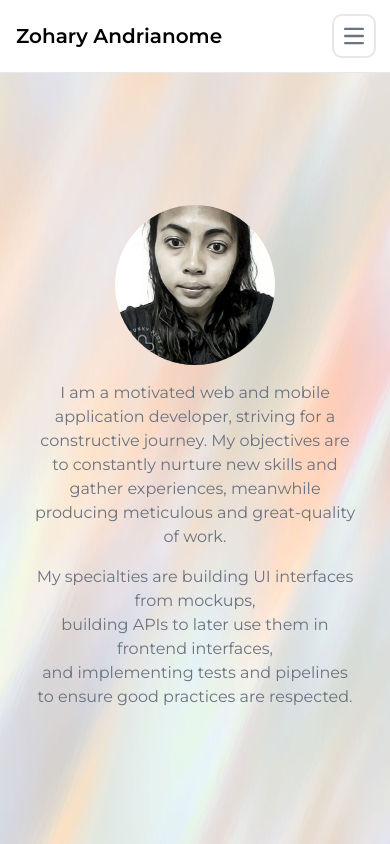
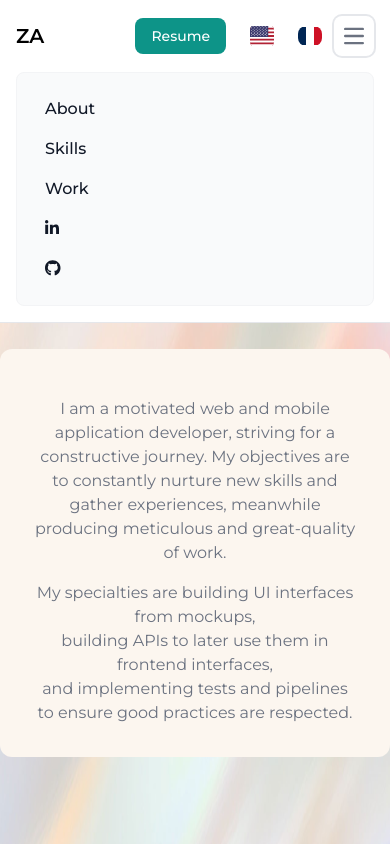
Before and after one commit to zoharyAnd/nextJS-portfolio, a Next.js app: page / in a window 390 px wide. Both pictures are taken after a click on the button "Open main menu". Built offline with nearby package versions, Linux system fonts and the light colour scheme.

Commit message:
Navbar responsive, Banner responsive

```diff
--- a/app/components/Banner.tsx
+++ b/app/components/Banner.tsx
@@ -9,7 +9,7 @@ const Banner = () => {
         <div className="w-40 h-40 rounded-full overflow-hidden relative z-0">
           <Image src="/profile-avatar.jpeg" alt="profile" width={200} height={200} objectFit="cover" />
         </div>
-        <div className="relative text-center px-8">
+        <div className="relative text-center bg-[#fcf6ef] lg:bg-transparent rounded-xl mt-8 ld:mt-0 p-8 lg:py-0">
           <p className="py-4">I am a motivated web and mobile application developer, striving for a constructive journey. My objectives are to constantly nurture new skills and gather experiences, meanwhile producing meticulous and great-quality of work.</p>
           <p>My specialties are building UI interfaces from mockups,<br /> building APIs to later use them in frontend interfaces, <br /> and implementing tests and pipelines to ensure good practices are respected. </p>
         </div>
--- a/app/components/Navbar.tsx
+++ b/app/components/Navbar.tsx
@@ -1,59 +1,130 @@
+"use client";
+
 import Link from "next/link";
 import { FontAwesomeIcon } from "@fortawesome/react-fontawesome";
-import {
-  faMagnifyingGlass,
-  faCircleStop
-} from "@fortawesome/free-solid-svg-icons";
-
 import {
   faLinkedinIn,
   faGithub
 } from "@fortawesome/free-brands-svg-icons";
+import { useEffect, useRef, useState } from "react";
 
 const Navbar = () => {
+  const [open, setOpen] = useState<boolean>(false);
+  const menuRef = useRef(null);
+
+  useEffect(() => {
+    const handleClickOutside = (event: MouseEvent) => {
+      if (
+        menuRef.current &&
+        (menuRef.current as any) instanceof Element &&
+        !(menuRef.current as any).contains(event.target)
+      ) {
+        setOpen(false);
+      }
+    };
+
+    document.addEventListener('mousedown', handleClickOutside);
+    return () => {
+      document.removeEventListener('mousedown', handleClickOutside);
+    };
+  }, [menuRef]);
+
+  const menuButtons = (
+    <>
+      <button type="button" className="text-white bg-teal-600 hover:bg-teal-800 focus:ring-4 focus:outline-none focus:ring-teal-300 font-medium rounded-lg text-sm px-4 py-2 text-center mx-3 ml-6" title="resume">Resume</button>
+      <button type="button" className="w-6 h-5 text-center mx-3 rounded-sm overflow-hidden flex items-center justify-center" title="en">
+        <svg className="w-6 h-6 rounded-md" aria-hidden="true" xmlns="http://www.w3.org/2000/svg" xmlnsXlink="http://www.w3.org/1999/xlink" viewBox="0 0 3900 3900"><path fill="#b22234" d="M0 0h7410v3900H0z" /><path d="M0 450h7410m0 600H0m0 600h7410m0 600H0m0 600h7410m0 600H0" stroke="#fff" strokeWidth="300" /><path fill="#3c3b6e" d="M0 0h2964v2100H0z" /><g fill="#fff"><g id="d"><g id="c"><g id="e"><g id="b"><path id="a" d="M247 90l70.534 217.082-184.66-134.164h228.253L176.466 307.082z" /><use xlinkHref="#a" y="420" /><use xlinkHref="#a" y="840" /><use xlinkHref="#a" y="1260" /></g><use xlinkHref="#a" y="1680" /></g><use xlinkHref="#b" x="247" y="210" /></g><use xlinkHref="#c" x="494" /></g><use xlinkHref="#d" x="988" /><use xlinkHref="#c" x="1976" /><use xlinkHref="#e" x="2470" /></g></svg>
+      </button>
+      <button type="button" className="w-6 h-5 text-center mx-3 rounded-lg overflow-hidden flex items-center justify-center md:mr-0" title="fr">
+        <svg className="w-full h-full" xmlns="http://www.w3.org/2000/svg" id="flag-icons-fr" viewBox="0 0 640 480">
+          <path fill="#fff" d="M0 0h640v480H0z" />
+          <path fill="#002654" d="M0 0h213.3v480H0z" />
+          <path fill="#ce1126" d="M426.7 0H640v480H426.7z" />
+        </svg>
+      </button>
+    </>
+  );
+
+  const menuList = (
+    <>
+      <ul className="w-full md:w-auto flex flex-col p-4 md:p-0 mt-4 font-medium border border-gray-100 rounded-lg bg-gray-50 md:flex-row md:space-x-8 md:mt-0 md:border-0 md:bg-white">
+        <li>
+          <Link
+            href="#about"
+            className="block py-2 pl-3 pr-4 text-gray-900 rounded hover:bg-gray-100 md:hover:bg-transparent md:hover:text-teal-700 md:p-0"
+            onClick={() => setOpen(false)}
+          >About</Link>
+        </li>
+        <li>
+          <Link
+            href="#skills"
+            className="block py-2 pl-3 pr-4 text-gray-900 rounded hover:bg-gray-100 md:hover:bg-transparent md:hover:text-teal-700 md:p-0"
+            onClick={() => setOpen(false)}
+          >Skills</Link>
+        </li>
+        <li>
+          <Link
+            href="#work"
+            className="block py-2 pl-3 pr-4 text-gray-900 rounded hover:bg-gray-100 md:hover:bg-transparent md:hover:text-teal-700 md:p-0"
+            onClick={() => setOpen(false)}
+          >Work</Link>
+        </li>
+        <li>
+          <Link
+            href="https://www.linkedin.com/in/zohary-andrianome"
+            className="block py-2 pl-3 pr-4 text-gray-900 rounded hover:bg-gray-100 md:hover:bg-transparent md:hover:text-teal-700 md:p-0"
+            title="Linkedin"
+            onClick={() => setOpen(false)}
+          >
+            <FontAwesomeIcon icon={faLinkedinIn} />
+          </Link>
+        </li>
+        <li>
+          <Link
+            href="https://github.com/zoharyAnd"
+            className="block py-2 pl-3 pr-4 text-gray-900 rounded hover:bg-gray-100 md:hover:bg-transparent md:hover:text-teal-700 md:p-0"
+            title="Github"
+            onClick={() => setOpen(false)}
+          >
+            <FontAwesomeIcon icon={faGithub} />
+          </Link>
+        </li>
+      </ul>
+      <div className="hidden md:flex md:items-center">
+        {menuButtons}
+      </div>
+    </>
+  );
+
   return (
-
     <nav className="bg-white fixed w-full z-20 top-0 left-0 border-b border-gray-200">
-      <div className="max-w-screen-xl flex flex-wrap items-center justify-between mx-auto p-4">
+      <div ref={menuRef} className="max-w-screen-xl flex flex-wrap items-center justify-between mx-auto p-4">
         <a href="/" className="flex items-center">
-          <span className="self-center text-xl font-semibold whitespace-nowrap">Zohary Andrianome</span>
+          <span className="self-center text-xl font-semibold whitespace-nowrap block md:hidden">ZA</span>
+          <span className="self-center text-xl font-semibold whitespace-nowrap hidden md:block">Zohary Andrianome</span>
         </a>
-        <div className="flex md:hidden">
-          <button data-collapse-toggle="navbar-sticky" type="button" className="inline-flex items-center p-2 w-10 h-10 justify-center text-sm text-gray-500 rounded-lg md:hidden hover:bg-gray-100 focus:outline-none focus:ring-2 focus:ring-gray-200" aria-controls="navbar-sticky" aria-expanded="false">
+        <div className="flex md:hidden md:order-2">
+          <div className="flex items-center md:hidden">
+            {menuButtons}
+          </div>
+          <button data-collapse-toggle="navbar-sticky" type="button" className="inline-flex items-center p-2 w-10 h-10 justify-center text-sm text-gray-500 rounded-lg md:hidden hover:bg-gray-100 focus:outline-none focus:ring-2 focus:ring-gray-200" aria-controls="navbar-sticky" aria-expanded="false" onClick={() => setOpen(!open)}>
             <span className="sr-only">Open main menu</span>
             <svg className="w-5 h-5" aria-hidden="true" xmlns="http://www.w3.org/2000/svg" fill="none" viewBox="0 0 17 14">
               <path stroke="currentColor" strokeLinecap="round" strokeLinejoin="round" strokeWidth="2" d="M1 1h15M1 7h15M1 13h15" />
             </svg>
           </button>
         </div>
-        <div className="items-center justify-between hidden w-full md:flex md:w-auto md:order-1" id="navbar-sticky">
-          <ul className="flex flex-col p-4 md:p-0 mt-4 font-medium border border-gray-100 rounded-lg bg-gray-50 md:flex-row md:space-x-8 md:mt-0 md:border-0 md:bg-white">
-            <li><Link href="#about" className="block py-2 pl-3 pr-4 text-gray-900 rounded hover:bg-gray-100 md:hover:bg-transparent md:hover:text-teal-700 md:p-0">About</Link></li>
-            <li><Link href="#skills" className="block py-2 pl-3 pr-4 text-gray-900 rounded hover:bg-gray-100 md:hover:bg-transparent md:hover:text-teal-700 md:p-0">Skills</Link></li>
-            <li><Link href="#work" className="block py-2 pl-3 pr-4 text-gray-900 rounded hover:bg-gray-100 md:hover:bg-transparent md:hover:text-teal-700 md:p-0">Work</Link></li>
-            <li>
-              <Link href="https://www.linkedin.com/in/zohary-andrianome" className="block py-2 pl-3 pr-4 text-gray-900 rounded hover:bg-gray-100 md:hover:bg-transparent md:hover:text-teal-700 md:p-0" title="Linkedin">
-                <FontAwesomeIcon icon={faLinkedinIn} />
-              </Link>
-            </li>
-            <li>
-              <Link href="https://github.com/zoharyAnd" className="block py-2 pl-3 pr-4 text-gray-900 rounded hover:bg-gray-100 md:hover:bg-transparent md:hover:text-teal-700 md:p-0" title="Github">
-                <FontAwesomeIcon icon={faGithub} />
-              </Link>
-            </li>
-          </ul>
-          <button type="button" className="text-white bg-teal-600 hover:bg-teal-800 focus:ring-4 focus:outline-none focus:ring-teal-300 font-medium rounded-lg text-sm px-4 py-2 text-center mx-3 ml-6" title="resume">Resume</button>
-          <button type="button" className="w-6 h-5 text-center mx-3 rounded-sm overflow-hidden flex items-center justify-center" title="en">
-            <svg className="w-6 h-6 rounded-md" aria-hidden="true" xmlns="http://www.w3.org/2000/svg" xmlnsXlink="http://www.w3.org/1999/xlink" viewBox="0 0 3900 3900"><path fill="#b22234" d="M0 0h7410v3900H0z" /><path d="M0 450h7410m0 600H0m0 600h7410m0 600H0m0 600h7410m0 600H0" stroke="#fff" strokeWidth="300" /><path fill="#3c3b6e" d="M0 0h2964v2100H0z" /><g fill="#fff"><g id="d"><g id="c"><g id="e"><g id="b"><path id="a" d="M247 90l70.534 217.082-184.66-134.164h228.253L176.466 307.082z" /><use xlinkHref="#a" y="420" /><use xlinkHref="#a" y="840" /><use xlinkHref="#a" y="1260" /></g><use xlinkHref="#a" y="1680" /></g><use xlinkHref="#b" x="247" y="210" /></g><use xlinkHref="#c" x="494" /></g><use xlinkHref="#d" x="988" /><use xlinkHref="#c" x="1976" /><use xlinkHref="#e" x="2470" /></g></svg>
-          </button>
-          <button type="button" className="w-6 h-5 text-center mx-3 rounded-lg overflow-hidden flex items-center justify-center md:mr-0" title="fr">
-            <svg className="w-full h-full" xmlns="http://www.w3.org/2000/svg" id="flag-icons-fr" viewBox="0 0 640 480">
-              <path fill="#fff" d="M0 0h640v480H0z" />
-              <path fill="#002654" d="M0 0h213.3v480H0z" />
-              <path fill="#ce1126" d="M426.7 0H640v480H426.7z" />
-            </svg>
-          </button>
+
+        {open && (
+          <div className="flex flex-col items-center justify-center w-full md:hidden">
+            {menuList}
+          </div>
+        )}
+
+        <div className="hidden items-center justify-center md:flex md:order-1">
+          {menuList}
         </div>
+
       </div>
     </nav>
 
```
